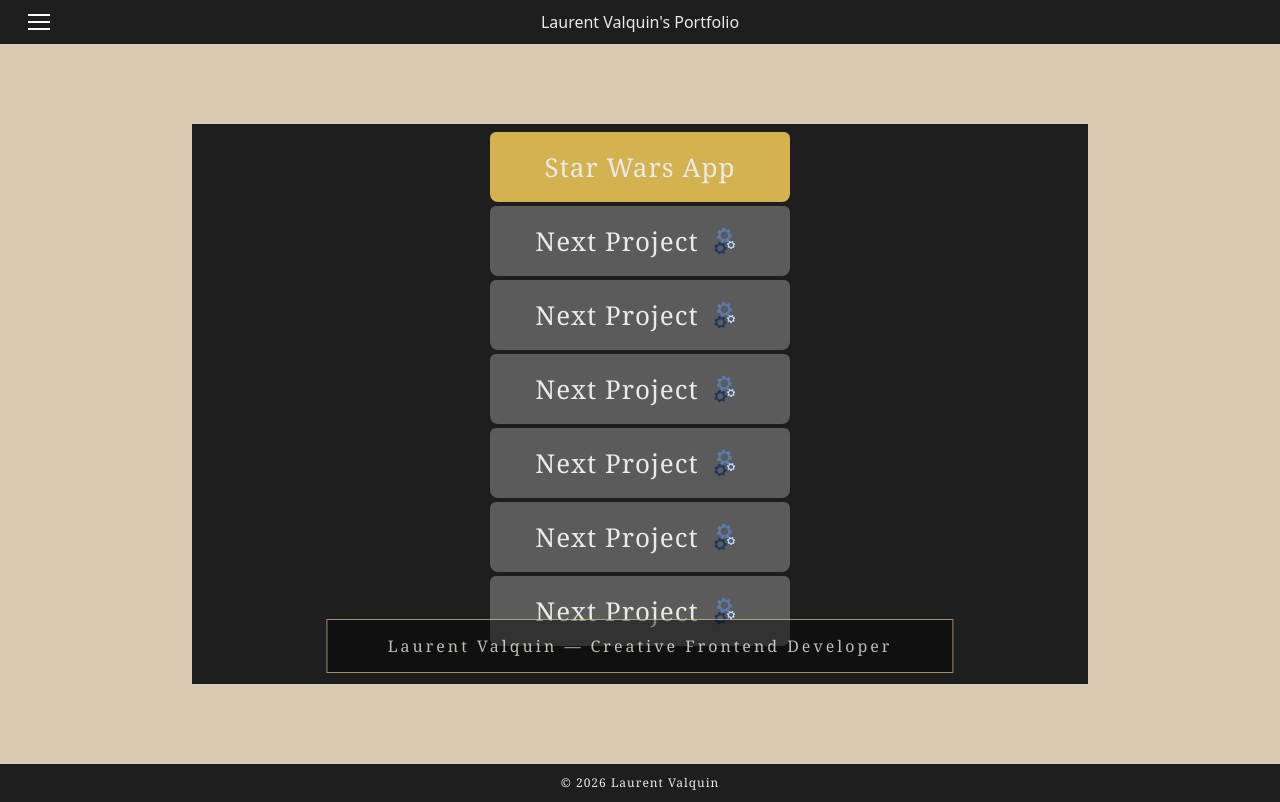
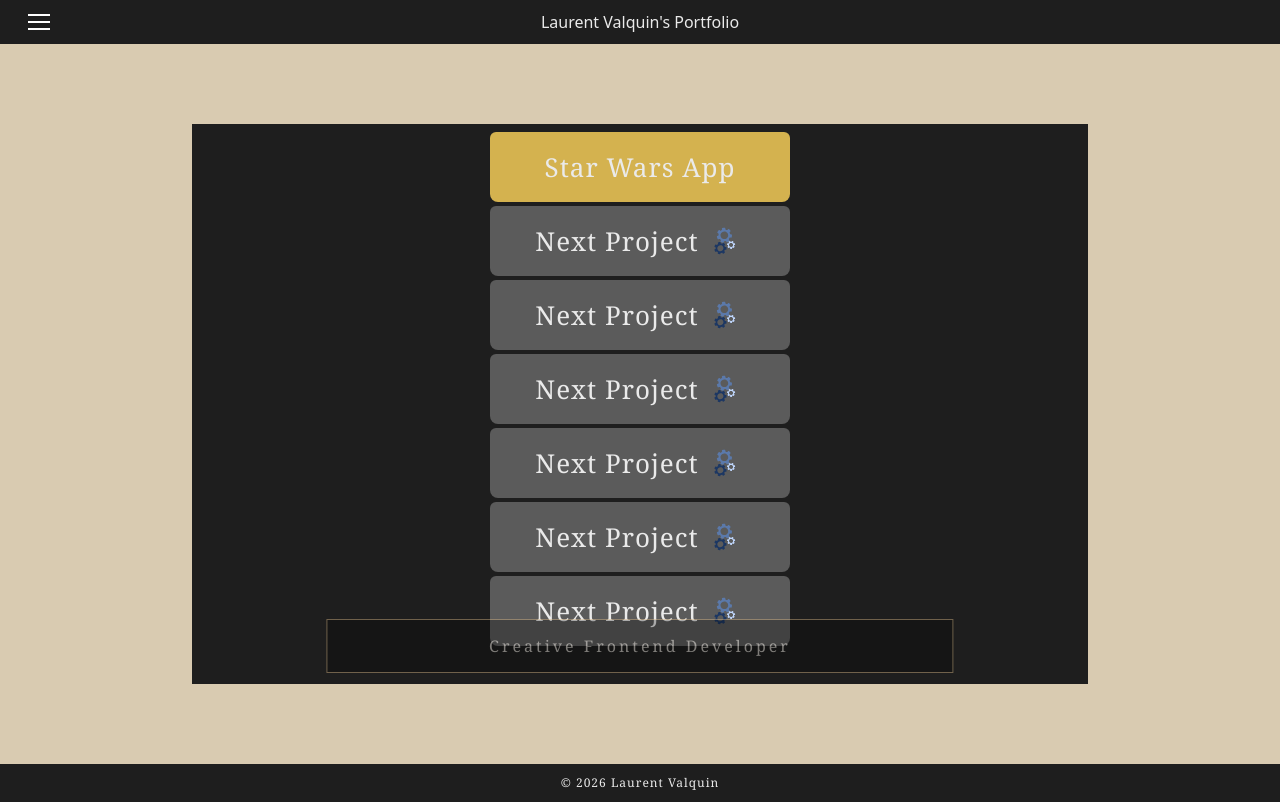
Before and after one commit to laurent-Valq/portfolio-laurent, a Next.js app: page / in a window 1280 px wide. Built offline with nearby package versions, Linux system fonts and the light colour scheme.

Commit message:
title fix

```diff
--- a/app/globals.css
+++ b/app/globals.css
@@ -44,7 +44,7 @@
   }
 
   .title-band {
-    opacity: 0.75;
+    opacity: 0.45;
     top: auto !important;
     bottom: 2% !important;
     transform: translateX(-50%) !important;
--- a/components/TitleBand.tsx
+++ b/components/TitleBand.tsx
@@ -15,7 +15,7 @@
         color: "#f5f0e8",
         border: "1px solid #d4b483",
       }}>
-        Laurent Valquin — Creative Frontend Developer
+        Creative Frontend Developer
       </div>
     );
   }
```
